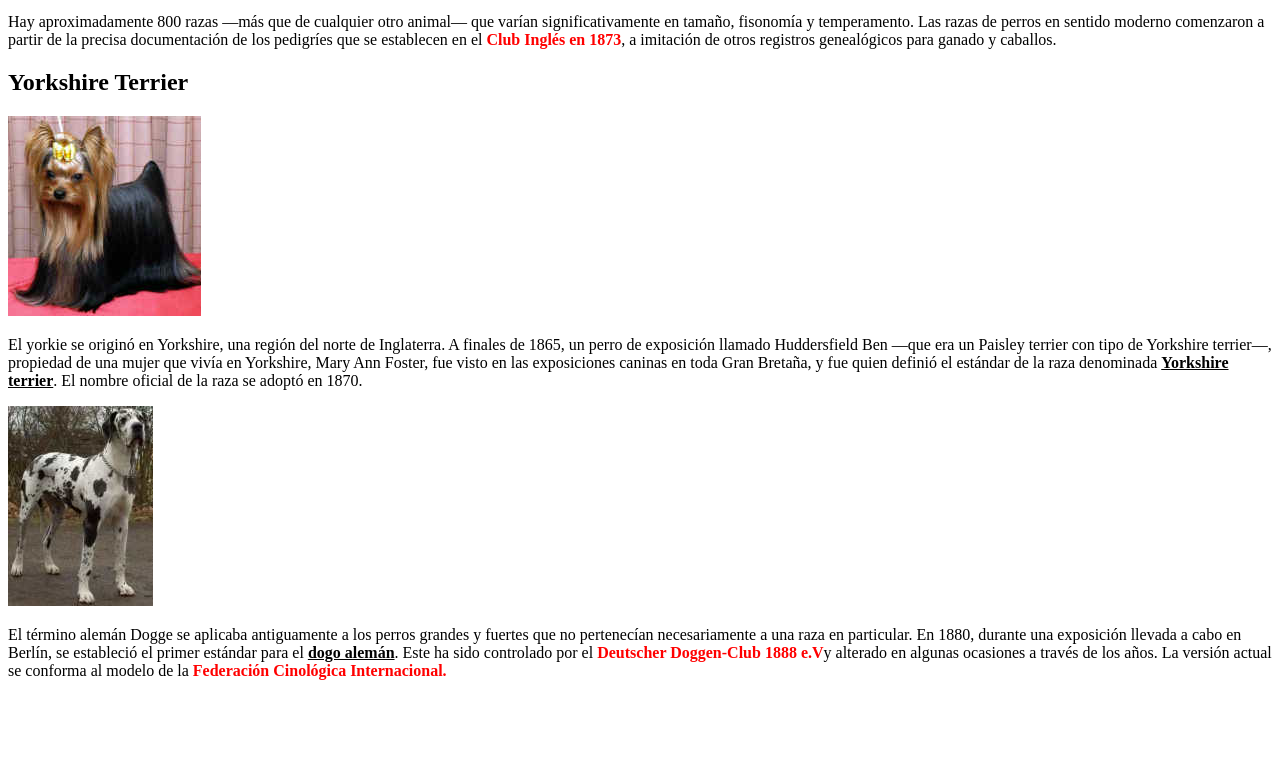
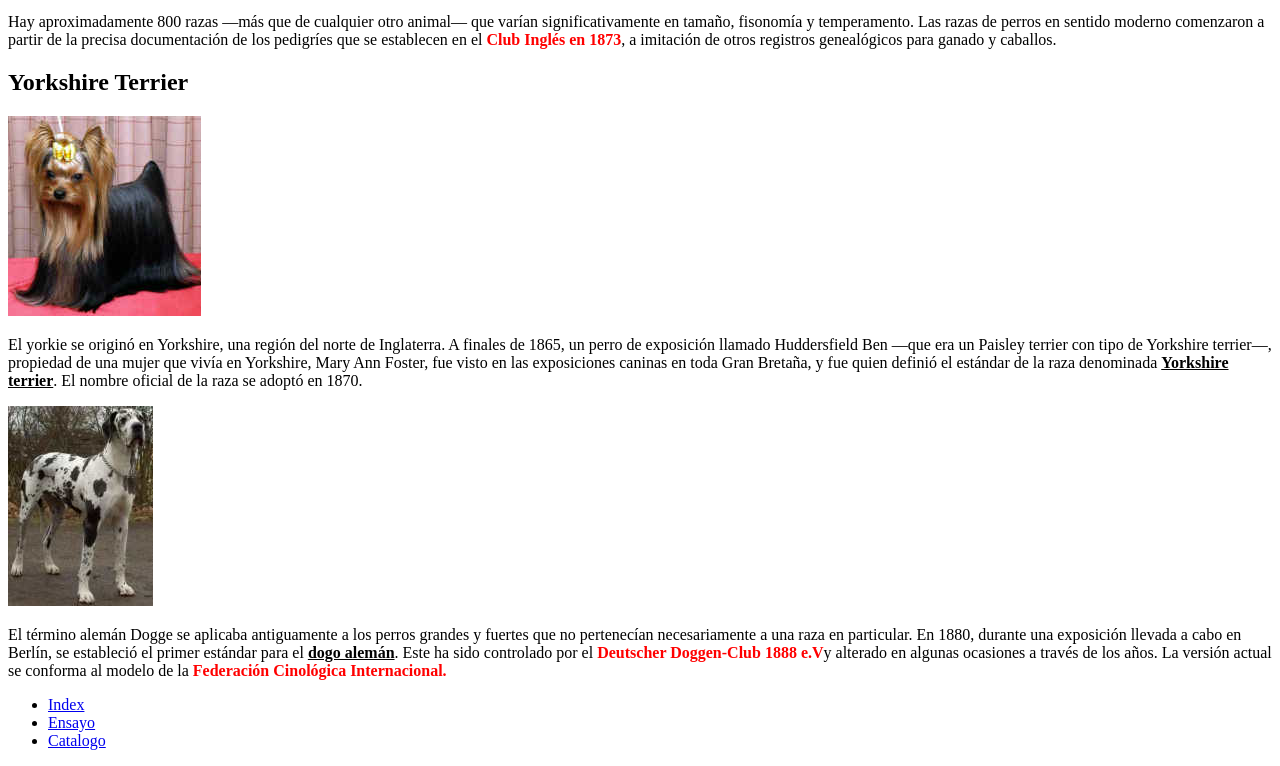
Before and after one commit to SebastianGV26/hackathon-ejercicio1, a plain HTML site: page catalogo.html in a window 1280 px wide. Shown: the part 137-903 px from the top of the page. Before the commit the page ends 833 px from the top, so only its background shows below. Drawn offline with Linux system fonts and the light colour scheme.

Commit message:
creación de footers y eliminación de ramas feature

```diff
--- a/catalogo.html
+++ b/catalogo.html
@@ -46,6 +46,13 @@
                 <b style="color: red;">Federación Cinológica Internacional.</b>
         </p>
     </section>
+    <footer>
+        <ul>
+            <li><a href="index.html">Index</a></li>
+            <li><a href="ensayo.html">Ensayo</a></li>
+            <li><a href="catalogo.html">Catalogo</a></li>
+        </ul>
+    </footer>
 </body>
 
 </html>
```
Also changed, not shown: ensayo.html (+7 -0 lines), index.html (+7 -0 lines).
